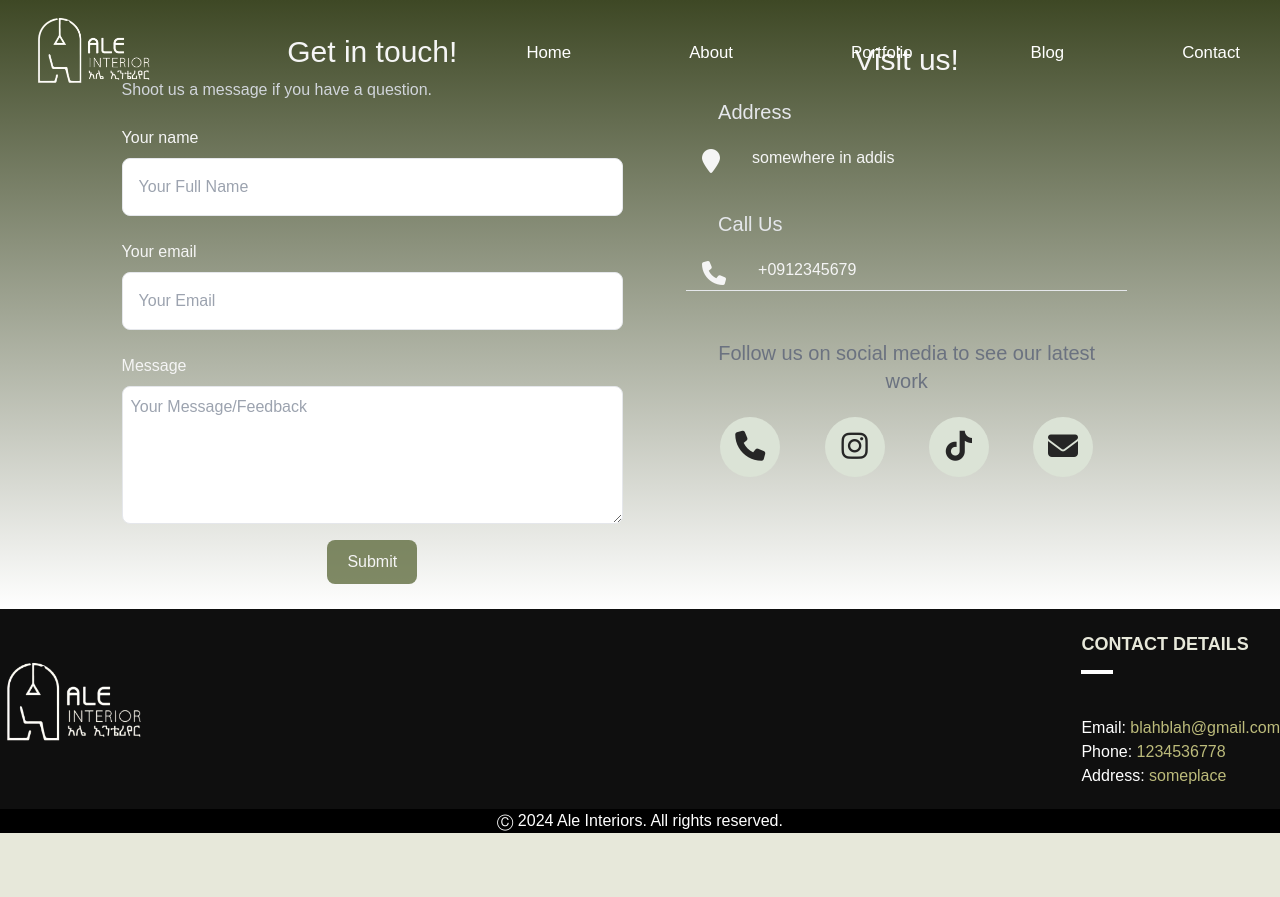
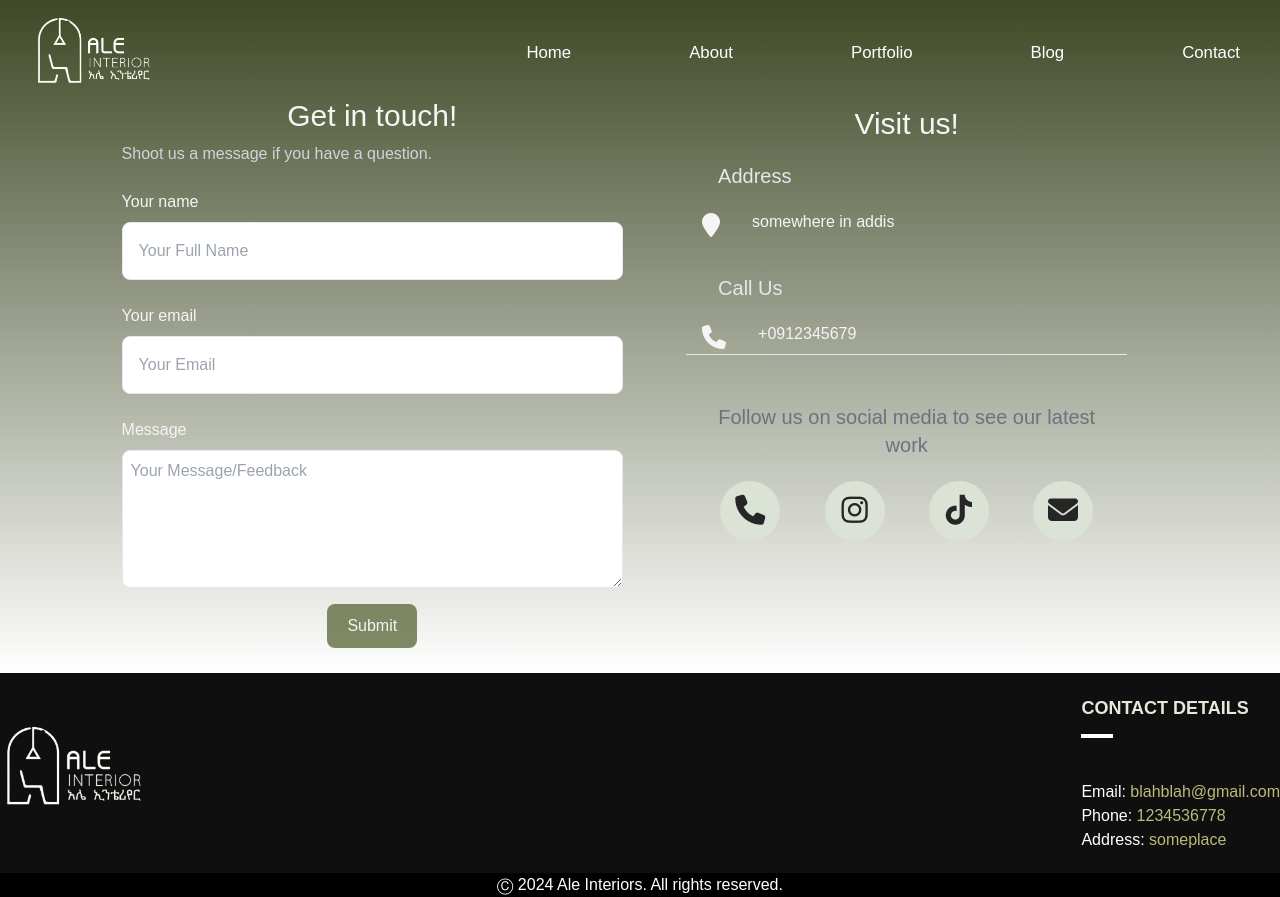
Before and after one commit to ElnatanSamuel/Ale-interior, a React (Create React App) app in the folder client/: page /contacts in a window 1280 px wide. Before the commit the page ends 833 px from the top, so only its background shows below. Built offline with nearby package versions, Linux system fonts and the light colour scheme.

Commit message:
Contact page md:margin

```diff
--- a/client/src/components/Contact Us/Contact.js
+++ b/client/src/components/Contact Us/Contact.js
@@ -15,7 +15,7 @@ export default class Contact extends React.Component {
       <div className='contactsMain'>
       <NavBar/>
        <div className='contact'>
-      <form className="test-mailing">
+      <form className="test-mailing md:mt-16">
         <h2 className='text-2xl mt-2 md:text-3xl text-center'>Get in touch!</h2>
         <h3 className='mb-4 text-gray-300'>Shoot us a message if you have a question.</h3>
 
@@ -48,7 +48,7 @@ export default class Contact extends React.Component {
         <input type="button" value="Submit" className="btn rounded-lg" onClick={this.handleSubmit} />
       </form>
       <div className='contactUs'>
-      <h1  className='text-3xl md:mt-4 text-center'>Visit us!  </h1>
+      <h1  className='text-3xl md:mt-20 text-center'>Visit us!  </h1>
 
   <div>
   <h3  className='text-xl px-8 my-5 md:text-gray-200 '> Address</h3>
--- a/client/src/components/Contact Us/Contacts.scss
+++ b/client/src/components/Contact Us/Contacts.scss
@@ -5,7 +5,7 @@
 }
 
 .contact{
-    margin:  auto;
+    margin: auto;
     width: 85%;
     display: flex;
     height: fit-content;
```
